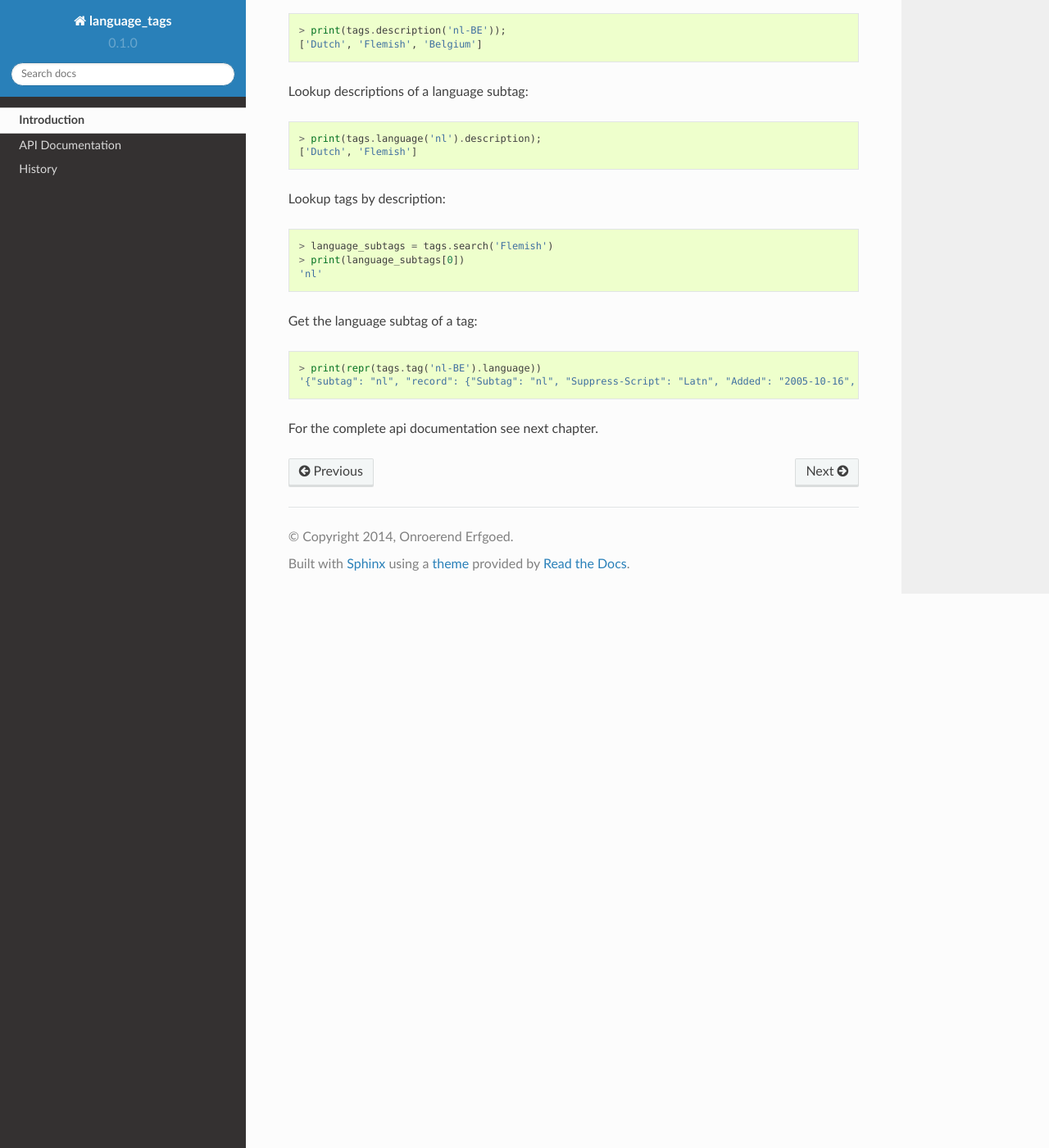
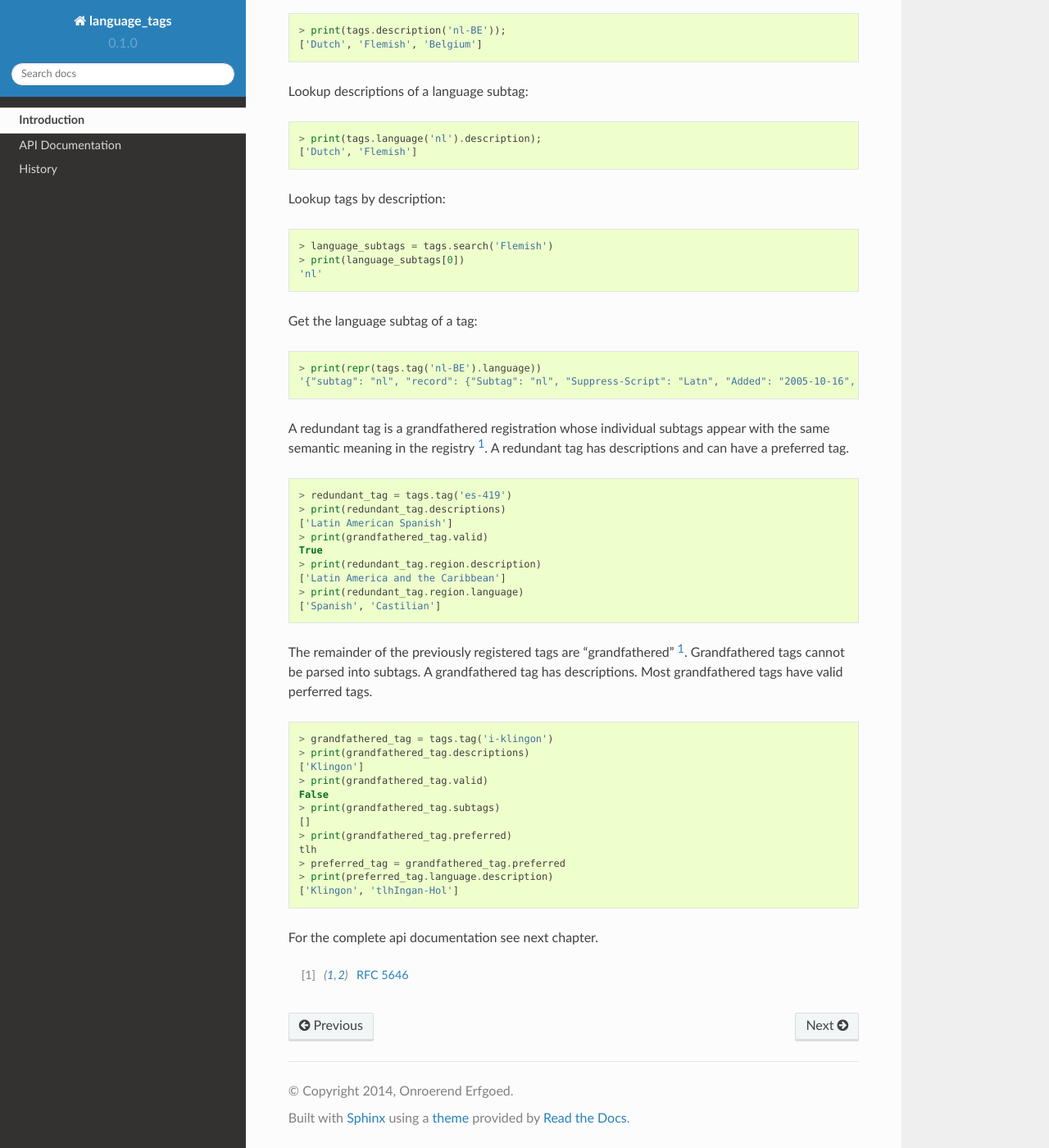
Before and after one commit to OnroerendErfgoed/language-tags, a Sphinx documentation site: the page built from docs/source/introduction.rst, in a window 1280 px wide and 1400 px high, scrolled down 711 px. Shown: the whole window at 82% size. Built offline with Sphinx 7.4.7 and the Read the Docs theme 2.0.0, drawn with Linux system fonts in a browser that asks for light colours.

Commit message:
add doc for redundant and grandfathered tags #10

```diff
--- a/docs/source/introduction.rst
+++ b/docs/source/introduction.rst
@@ -56,4 +56,39 @@ Get the language subtag of a tag:
     > print(repr(tags.tag('nl-BE').language))
     '{"subtag": "nl", "record": {"Subtag": "nl", "Suppress-Script": "Latn", "Added": "2005-10-16", "Type": "language", "Description": ["Dutch", "Flemish"]}, "type": "language"}'
 
+A redundant tag is a grandfathered registration whose individual subtags appear with the same semantic meaning in the registry [1]_.
+A redundant tag has descriptions and can have a preferred tag.
+
+.. code-block:: python
+
+    > redundant_tag = tags.tag('es-419')
+    > print(redundant_tag.descriptions)
+    ['Latin American Spanish']
+    > print(grandfathered_tag.valid)
+    True
+    > print(redundant_tag.region.description)
+    ['Latin America and the Caribbean']
+    > print(redundant_tag.region.language)
+    ['Spanish', 'Castilian']
+
+The remainder of the previously registered tags are "grandfathered" [1]_. Grandfathered tags cannot be parsed into subtags.
+A grandfathered tag has descriptions. Most grandfathered tags have valid perferred tags.
+
+.. code-block:: python
+
+    > grandfathered_tag = tags.tag('i-klingon')
+    > print(grandfathered_tag.descriptions)
+    ['Klingon']
+    > print(grandfathered_tag.valid)
+    False
+    > print(grandfathered_tag.subtags)
+    []
+    > print(grandfathered_tag.preferred)
+    tlh
+    > preferred_tag = grandfathered_tag.preferred
+    > print(preferred_tag.language.description)
+    ['Klingon', 'tlhIngan-Hol']
+
 For the complete api documentation see next chapter.
+
+.. [1] `RFC 5646 <https://tools.ietf.org/html/bcp47#section-2.2.8>`_
```
